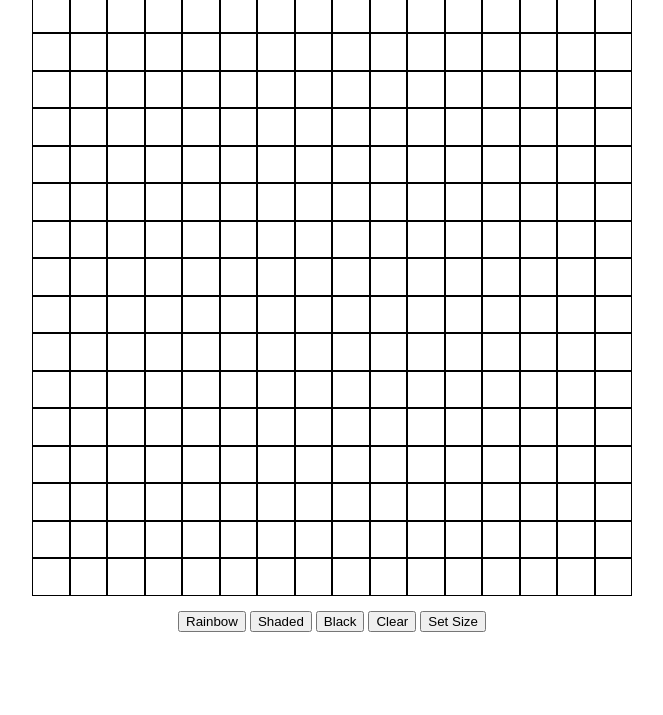
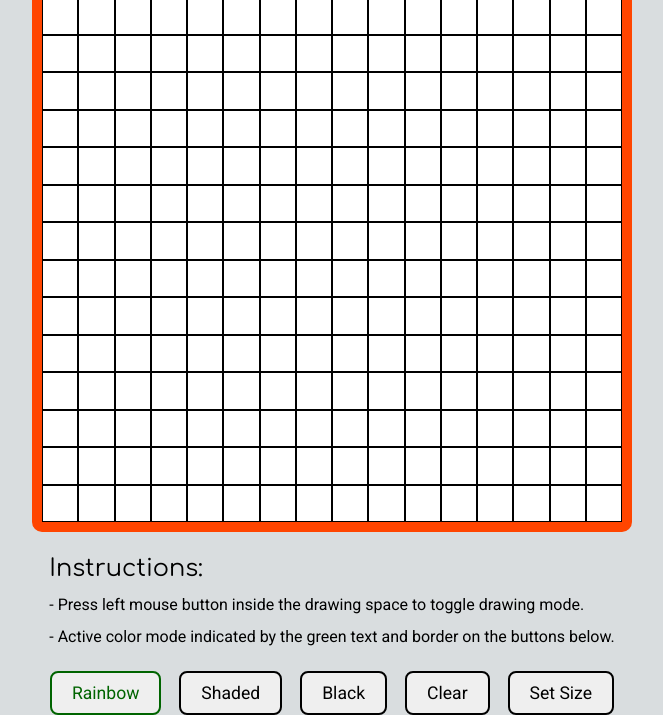
Before and after one commit to ykoziy/etch-a-sketch, a plain HTML site: page index.html in a window 1280 px wide. Shown: the part 110-825 px from the top of the page, without its empty margins (308-971 px from the left). Before the commit the page ends 800 px from the top, so only its background shows below. Drawn offline with Linux system fonts and the light colour scheme.

Commit message:
Fixed front end styling

```diff
--- a/index.html
+++ b/index.html
@@ -3,6 +3,8 @@
     <meta charset="utf-8">
     <head>
         <title>Etch-a-Sketch</title>
+        <link rel="preconnect" href="https://fonts.gstatic.com">
+        <link href="https://fonts.googleapis.com/css2?family=Comfortaa&family=Roboto&display=swap" rel="stylesheet">
         <link rel="stylesheet" href="style/reset.css">
         <link rel="stylesheet" href="style/index.css">
     </head>
@@ -11,8 +13,13 @@
             <h1>Etch-a-Sketch</h1>
             <div class="container">
             </div>
+            <div class="instructions">
+                <h2>Instructions:</h2>
+                <p>- Press left mouse button inside the drawing space to toggle drawing mode.</p>
+                <p>- Active color mode indicated by the green text and border on the buttons below.</p>
+            </div>
             <div class="controls">
-                <button class="set-color" data-color="rainbow">Rainbow</button>
+                <button class="set-color active" data-color="rainbow">Rainbow</button>
                 <button class="set-color" data-color="shaded">Shaded</button>
                 <button class="set-color" data-color="black">Black</button>
                 <button class="clearBtn">Clear</button>
--- a/style/index.css
+++ b/style/index.css
@@ -9,18 +9,45 @@ html {
 
 :root {
     --primaryFont: "Comfortaa";
+    --secondaryFont: "Roboto";
     --baseFontSize: 1rem;
-	--h1FontSize: 2rem;
+    --h1FontSize: 2rem;
+    --h2FontSize: 1.5rem;
+    --buttonFontSize: 1.1rem;
 }
 
 body {
     min-height: 100%;
-    font-family: var(--primaryFont);
+    font-family: var(--primaryFont, cursive);
     font-size: var(--primaryFont);
+    background-color: #d9dddf;
 }
 
 h1 {
     font-size: var(--h1FontSize);
+}
+
+h2 {
+    font-size: var(--h2FontSize);
+}
+
+p {
+    font-family: var(--secondaryFont);
+    margin-top: 1em;
+    margin-bottom: 1em;
+}
+
+button {
+    font-family: var(--secondaryFont, sans-serif);
+    font-size: var(--buttonFontSize);
+    border: 2px solid black;
+    border-radius: 8px;
+    padding: 10px 20px;
+}
+
+.active {
+    color: darkgreen;
+    border-color: darkgreen;
 }
 
 .content {
@@ -38,15 +65,28 @@ h1 {
     align-items: center;
     flex-wrap: wrap;
     width: 600px;
-    height: 600px;
     margin-top: 15px;
     margin-bottom: 15px;
+    border-radius: 10px;
+    border: 10px solid orangered;
+    background-color: white;
+}
+
+.instructions {
+    margin: 10px;
+}
+
+.controls {
+    display: flex;
+    justify-content: space-evenly;
+    width: 600px;
 }
 
 .grid-item {
     width: 37.5px;
     height: 37.5px;
     border: 1px solid black;
+    flex: 1;
 }
 
 .break {
```
